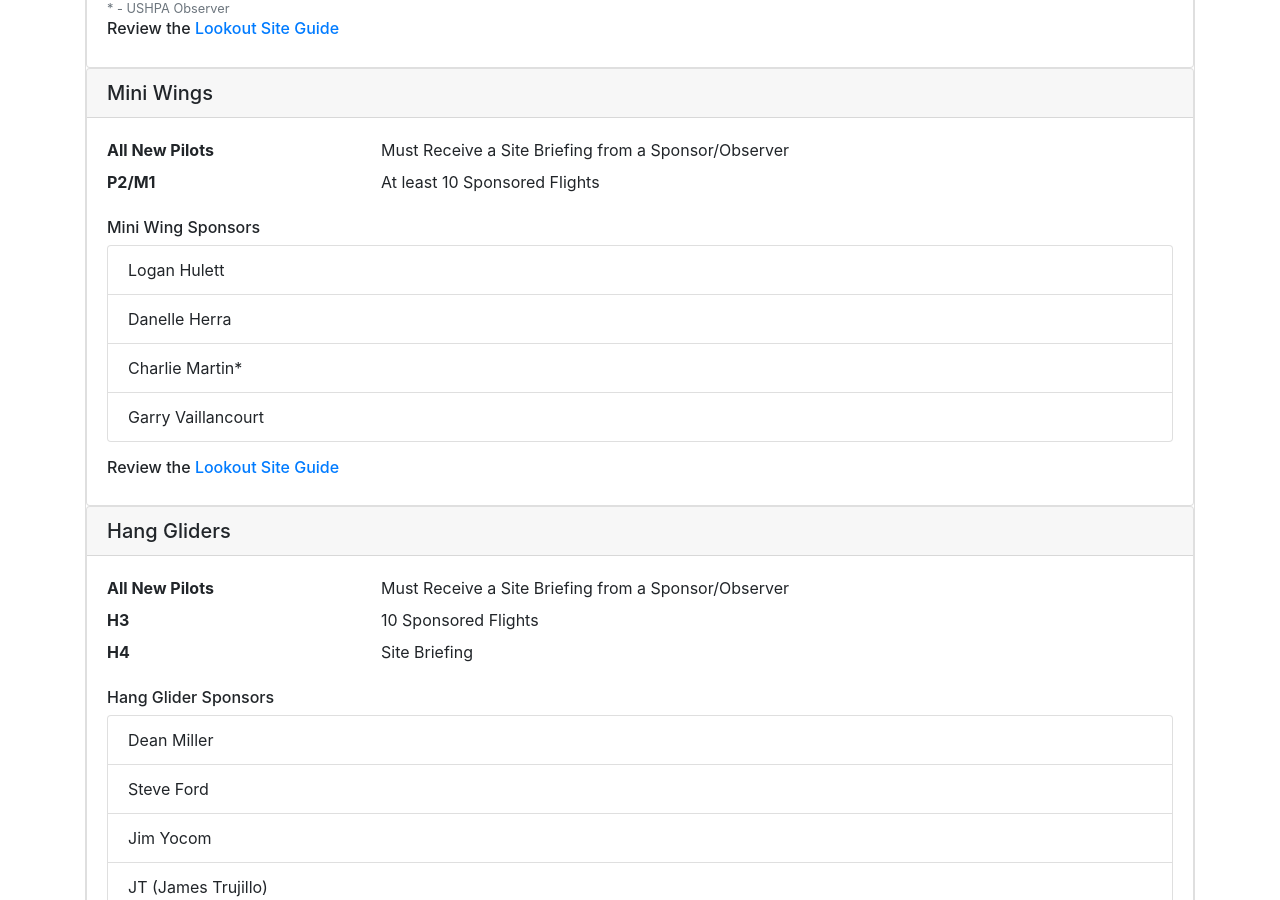
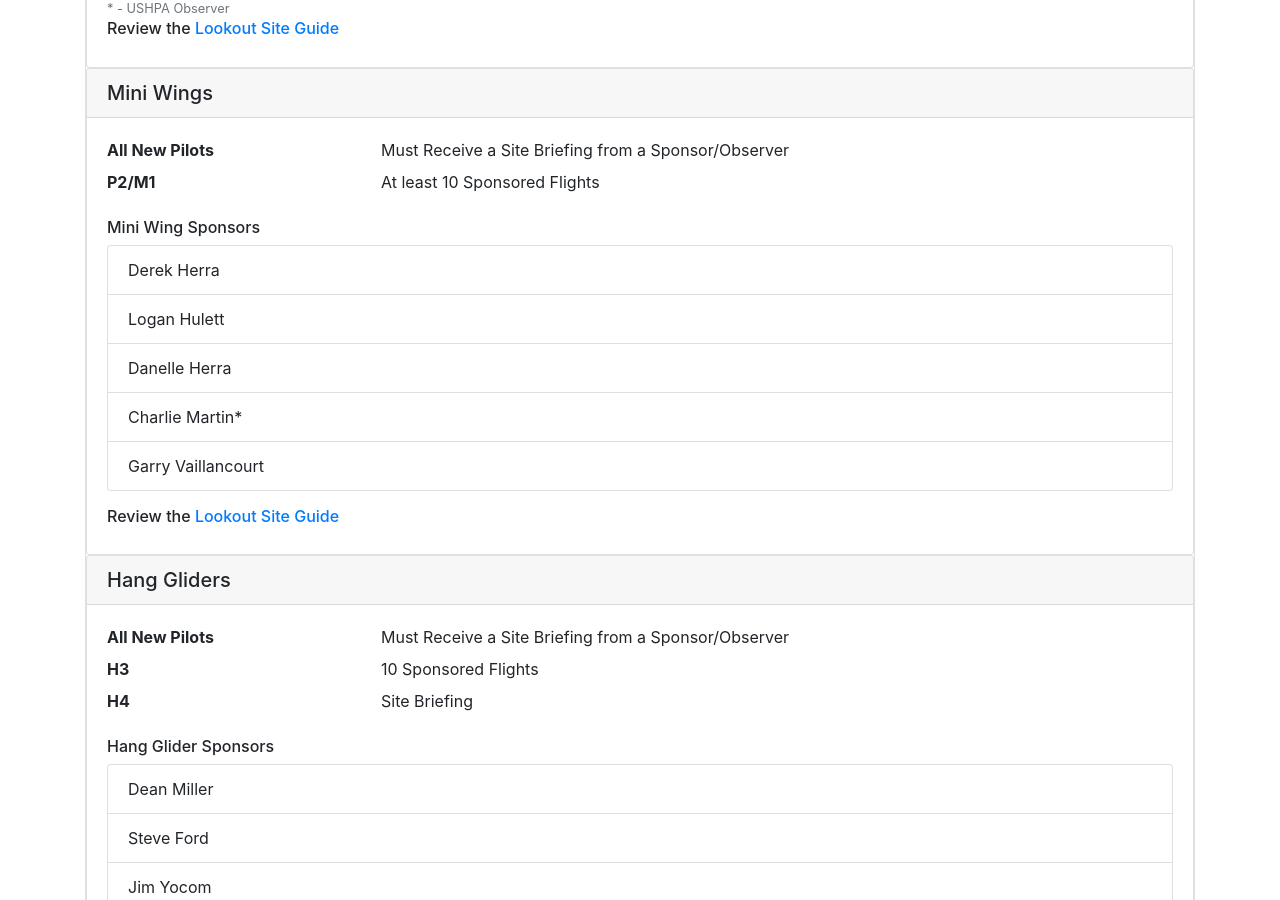
Before and after one commit to rmhpa/rmhpa.github.io, a Jekyll site: the page built from lookout-sponsorship.html, in a window 1280 px wide and 900 px high, scrolled down 2591 px. Built offline with Jekyll 4.4.1, drawn with Linux system fonts in a browser that asks for light colours; nearby versions of some CDN libraries.

Commit message:
sponsor add

```diff
--- a/lookout-sponsorship.html
+++ b/lookout-sponsorship.html
@@ -128,6 +128,7 @@ permalink: /lookout-sponsorship/
 
 <h6>Mini Wing Sponsors</h6>
   <ul class="list-group">
+    <li class="list-group-item">Derek Herra</li>
     <li class="list-group-item">Logan Hulett</li>
     <li class="list-group-item">Danelle Herra</li>
     <li class="list-group-item">Charlie Martin*</li>
```
